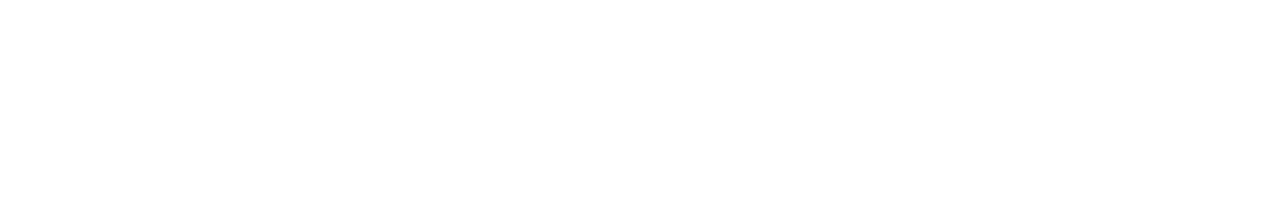
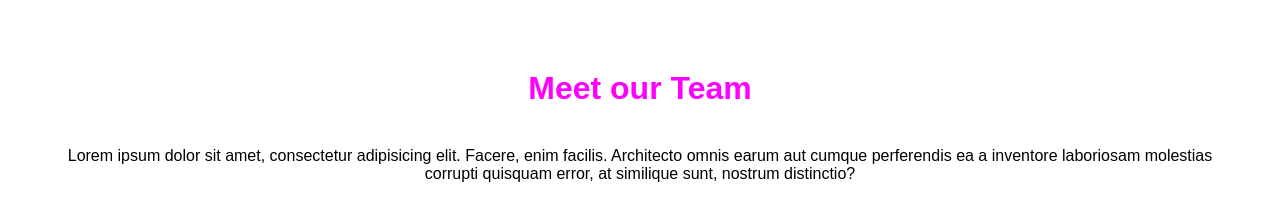
Before and after one commit to l-martinetti/js-our-team, a plain HTML site: page index.html in a window 1280 px wide. Drawn offline with Linux system fonts and the light colour scheme.

Commit message:
feat: add main title and main paragraph

```diff
--- a/index.html
+++ b/index.html
@@ -7,6 +7,14 @@
     <link rel="stylesheet" href="style.css">
 </head>
 <body>
+    <div class="container">
+        <h1>Meet our Team</h1>
+        <p>Lorem ipsum dolor sit amet, consectetur adipisicing elit. Facere, enim facilis. Architecto omnis earum aut cumque perferendis ea a inventore laboriosam molestias corrupti quisquam error, at similique sunt, nostrum distinctio?</p>
+        <div class="team-members">
+
+        </div>
+    </div>
+    <!-- script -->
     <script src="assets/script.js"></script>
 </body>
 </html>
--- a/style.css
+++ b/style.css
@@ -0,0 +1,26 @@
+*{
+    margin: 0 auto;
+    padding: 0;
+    box-sizing: border-box;
+}
+
+body {
+    font-family: sans-serif;
+}
+
+/* utils */
+
+.container {
+    margin-inline: 50px;
+    margin-block: 70px;
+}
+
+div > h1 {
+    text-align: center;
+    margin-bottom: 40px;
+    color: fuchsia;
+}
+
+div > p {
+    text-align: center;
+}
```
